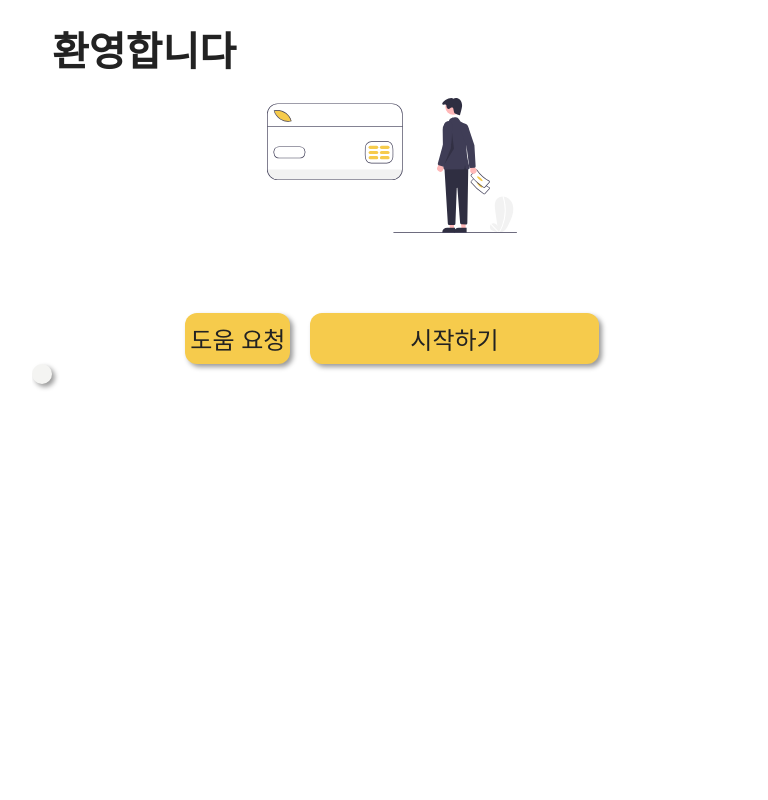
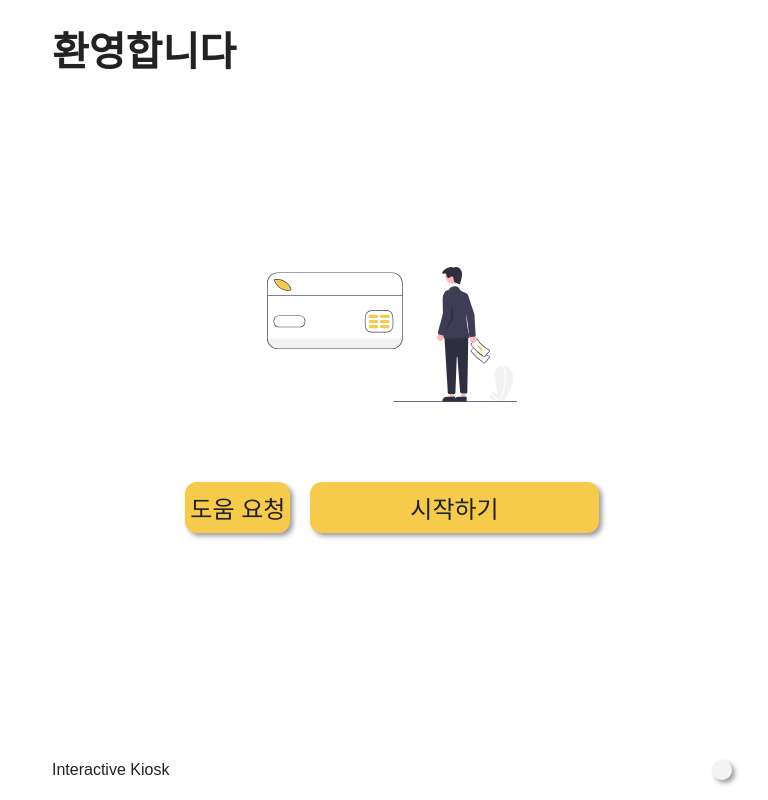
Before and after one commit to InteractiveKiosk/Frontend-Legacy, a Vue app: page / in a window 1280 px wide. Shown: the whole page, without its empty margins (248-1016 px from the left). Built offline with nearby package versions, Linux system fonts and the light colour scheme; a web font is replaced by a local one.

Commit message:
Update Style

```diff
--- a/src/App.vue
+++ b/src/App.vue
@@ -97,22 +97,23 @@ html {
 // body {
 // 	width: 100%;
 // 	height: 100%;
-// 	overflow-x: hidden;
-// 	overflow-y: auto;
+// 	// overflow-x: hidden;
+// 	// overflow-y: auto;
 // }
 #app {
 	width: 100%;
 	height: 100vh;
-	display: flex;
-	justify-content: center;
 }
 .router {
 	width: 100%;
 	height: 100%;
 
-	max-width: 720px;
+	display: flex;
+	flex-direction: column;
+	align-items: center;
 
-	overflow: hidden;
+	overflow-x: hidden;
+	overflow-y: auto;
 }
 
 .fade-enter-active,
@@ -215,6 +216,11 @@ input[type="text"] {
 header {
 	display: flex;
 	justify-content: space-between;
+	align-items: center;
+
+	position: absolute;
+	width: 100%;
+	max-width: 720px;
 
 	padding: 20px;
 
@@ -236,13 +242,26 @@ i.iconify {
 	flex-direction: column;
 	align-items: center;
 
-	img.cover {
-		display: flex;
+	width: 100%;
+	height: 100%;
+
+	max-width: 720px;
+
+	&.container-top {
+		margin-top: 120px;
+	}
+
+	&.container-center {
 		justify-content: center;
-		align-items: center;
-		width: 250px;
-		margin: 0 auto 80px auto;
 	}
+}
+
+img.cover {
+	display: flex;
+	justify-content: center;
+	align-items: center;
+	width: 250px;
+	margin: 0 auto 80px auto;
 }
 
 .vgroup {
@@ -309,7 +328,26 @@ i.iconify {
 				font-size: 22px;
 			}
 		}
+
+		.product-option {
+			background-color: $content-color;
+		}
 	}
+}
+
+footer {
+	display: flex;
+	justify-content: space-between;
+	align-items: center;
+
+	position: absolute;
+	top: auto;
+	bottom: 0;
+
+	width: 100%;
+	max-width: 720px;
+
+	padding: 20px;
 }
 
 .electron {
--- a/src/views/Admin.vue
+++ b/src/views/Admin.vue
@@ -6,8 +6,10 @@
 				<i class="iconify home" data-icon="mdi-home"></i>
 			</button>
 		</header>
-		재고 목록
-		{{ stock }}
+		<div class="container container-top">
+			재고 목록
+			{{ stock }}
+		</div>
 	</div>
 </template>
 
--- a/src/views/Home.vue
+++ b/src/views/Home.vue
@@ -3,7 +3,7 @@
 		<header>
 			<h1>환영합니다</h1>
 		</header>
-		<div class="container">
+		<div class="container container-center">
 			<img class="cover" src="/assets/images/payments.svg" alt="Payments Image" draggable="false" />
 
 			<div v-if="isElectron" class="vgroup">
@@ -21,6 +21,7 @@
 			</div>
 		</div>
 		<footer>
+			<p>Interactive Kiosk</p>
 			<button class="secondary round small" @click="$router.replace('/admin')">
 				<i class="iconify key" data-icon="mdi-key"></i>
 			</button>
--- a/src/views/Order.vue
+++ b/src/views/Order.vue
@@ -6,10 +6,10 @@
 				<i class="iconify" data-icon="mdi-home"></i>
 			</button>
 		</header>
-		<div class="container">
+		<div class="container container-top">
 			<div class="product-container">
 				<div v-for="(item, idx) in stock">
-					<div class="product" @click="toggleFold">
+					<div class="product" @click="toggleVisibility">
 						<img :src="`/assets/products/${item.image}`" :alt="item.name" />
 						<div class="product-innergroup">
 							<span class="name">{{ item.name }}</span>
@@ -17,11 +17,11 @@
 						</div>
 					</div>
 					<div class="product-option exposed">
-						<button class="action-decrease" @click="minousItemCount(item)">-</button>
-						<p>×{{ shoppingCart[item.name].quantity || 1 }}</p>
-						<button class="action-increase" @click="plusItemCount(item)">+</button>
+						<button class="action-decrease round" @click="decreaseItemQuantity(item)">&minus;</button>
+						<!-- <p>&times;{{ shoppingCart[item.name].quantity || 1 }}</p> -->
+						<button class="action-increase round" @click="increaseItemQuantity(item)">&plus;</button>
 
-						<button></button>
+						<button>장바구니에 추가</button>
 					</div>
 				</div>
 			</div>
@@ -40,7 +40,10 @@ export default class Order extends Vue {
 	stock: StockItem[] = $tore.state.stock;
 	shoppingCart: ShoppingCart[] = [];
 
-	toggleFold() {}
+	numberFormat(number: number) {
+		return numberFormat(number);
+	}
+	toggleVisibility() {}
 }
 </script>
 
```
